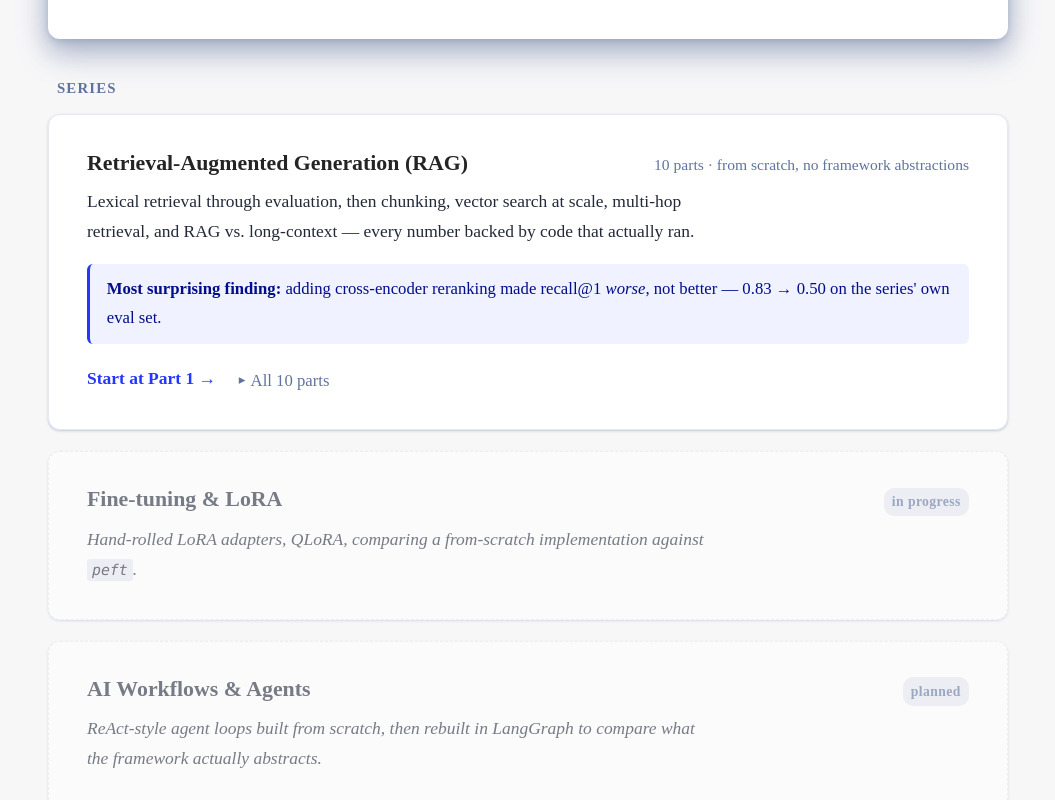
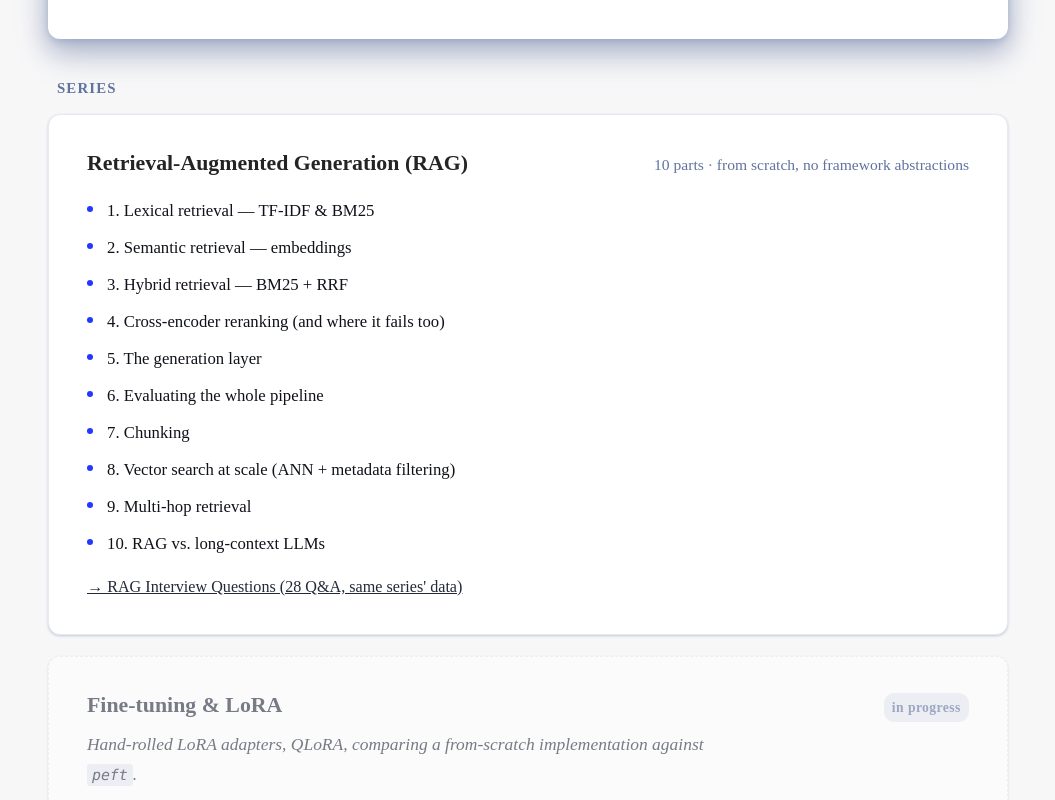
Before and after one commit to Thimmasani/rag-from-scratch, an Astro site: page / in a window 1280 px wide. Shown: the part 603-1403 px from the top of the page, without its empty margins (112-1167 px from the left). Built offline with nearby package versions, Linux system fonts and the light colour scheme; Astro itself is replaced by a stand-in of ours.

Commit message:
Simplify RAG homepage card: show all parts directly, drop desc/highlight
Per feedback: the collapsed details toggle, series description
paragraph, and highlighted-finding callout added more structure than
wanted. All 10 parts now list directly and always-visible, same as
before the redesign -- only the card grouping/placeholder structure
from the previous commit is kept.

```diff
--- a/src/pages/index.astro
+++ b/src/pages/index.astro
@@ -45,18 +45,6 @@ import { SITE_DESCRIPTION, SITE_TITLE } from '../consts';
 					<h2 class="series-title">Retrieval-Augmented Generation (RAG)</h2>
 					<span class="series-meta">10 parts &middot; from scratch, no framework abstractions</span>
 				</div>
-				<p class="series-desc">
-					Lexical retrieval through evaluation, then chunking, vector search at scale, multi-hop
-					retrieval, and RAG vs. long-context — every number backed by code that actually ran.
-				</p>
-				<div class="highlight">
-					<strong>Most surprising finding:</strong> adding cross-encoder reranking made recall@1
-					<em>worse</em>, not better — 0.83 &rarr; 0.50 on the series' own eval set.
-				</div>
-				<div class="series-actions">
-					<a class="start-link" href="/blog/rag-from-scratch-01-tfidf-bm25/">Start at Part 1 &rarr;</a>
-					<details>
-						<summary>All 10 parts</summary>
 				<ul class="part-list">
 					<li><a href="/blog/rag-from-scratch-01-tfidf-bm25/">1. Lexical retrieval — TF-IDF &amp; BM25</a></li>
 					<li><a href="/blog/rag-from-scratch-02-embeddings/">2. Semantic retrieval — embeddings</a></li>
@@ -70,8 +58,6 @@ import { SITE_DESCRIPTION, SITE_TITLE } from '../consts';
 					<li><a href="/blog/rag-from-scratch-10-long-context/">10. RAG vs. long-context LLMs</a></li>
 				</ul>
 				<a class="also-link" href="/blog/rag-interview-questions/">&rarr; RAG Interview Questions (28 Q&amp;A, same series' data)</a>
-					</details>
-				</div>
 			</section>
 
 			<section class="series-card placeholder">
@@ -242,63 +228,9 @@ import { SITE_DESCRIPTION, SITE_TITLE } from '../consts';
 		letter-spacing: 0.03em;
 	}
 
-	.highlight {
-		background: #f0f2ff;
-		border-left: 3px solid var(--accent);
-		border-radius: 6px;
-		padding: 0.7em 1em;
-		font-size: 0.88em;
-		margin-bottom: 1.1em;
-		color: var(--accent-dark);
-	}
-	.highlight strong {
-		color: var(--accent-dark);
-	}
-
-	.series-actions {
-		display: flex;
-		align-items: baseline;
-		gap: 1.2em;
-		flex-wrap: wrap;
-	}
-	.start-link {
-		font-weight: 700;
-		font-size: 0.92em;
-		color: var(--accent);
-		text-decoration: none;
-	}
-	.start-link:hover {
-		text-decoration: underline;
-	}
-
-	details {
-		margin-top: 0;
-	}
-	summary {
-		cursor: pointer;
-		font-size: 0.88em;
-		color: rgb(var(--gray));
-		list-style: none;
-		display: inline-flex;
-		align-items: center;
-		gap: 0.3em;
-		user-select: none;
-	}
-	summary::-webkit-details-marker {
-		display: none;
-	}
-	summary::before {
-		content: '▸';
-		font-size: 0.8em;
-		transition: transform 0.15s;
-	}
-	details[open] summary::before {
-		transform: rotate(90deg);
-	}
-
 	.part-list {
 		list-style: none;
-		margin: 0.8em 0 0 0;
+		margin: 1em 0 0 0;
 		padding: 0;
 		display: flex;
 		flex-direction: column;
```
Lines whose indentation alone changed are shown as unchanged.
